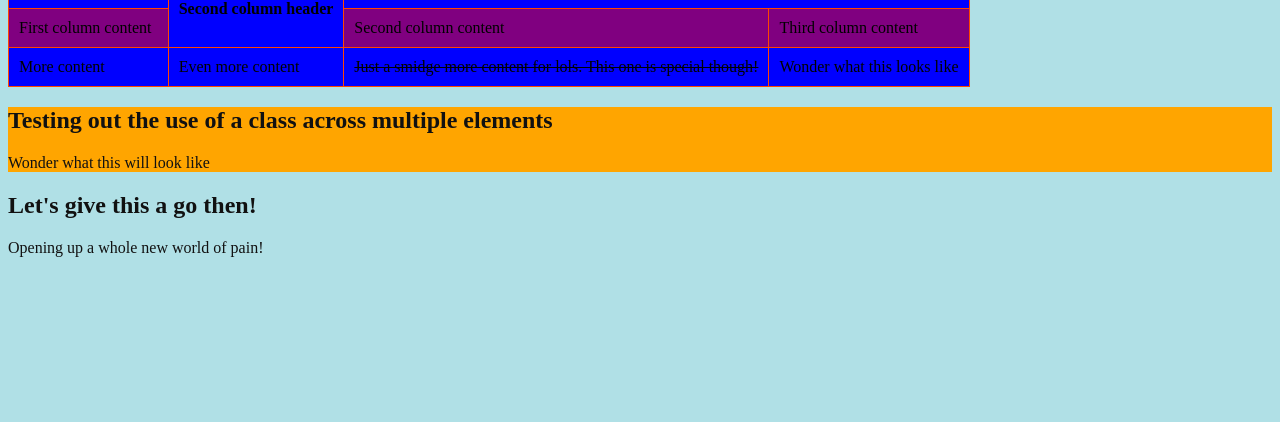
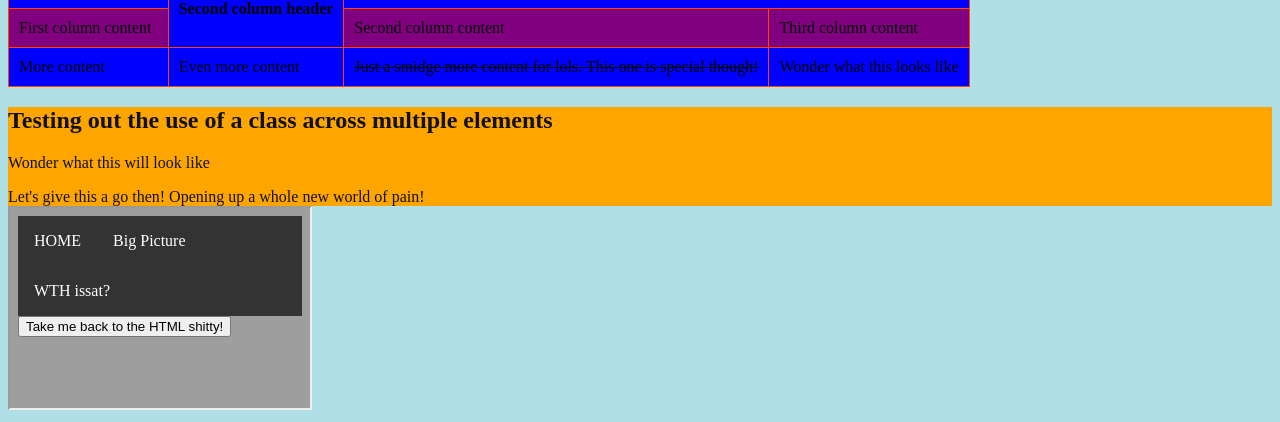
Before and after one commit to darkersigns/html-learning, a plain HTML site: page index.html in a window 1280 px wide. Shown: the part 5295-5717 px from the top of the page. Before the commit the page ends 5568 px from the top, so only its background shows below. Drawn offline with Linux system fonts and the light colour scheme.

Commit message:
Iframe usage.

```diff
--- a/index.html
+++ b/index.html
@@ -184,13 +184,17 @@ lines. Doesn't matter in the browser though. Clever son of a bitch this HTML</p>
 <div class="classtestinglol">
     <h2>Testing out the use of a class across multiple elements</h2>
     <p>Wonder what this will look like</p>
+
+    <span class="classtestinglol">
+    Let's give this a go then!
+    Opening up a whole new world of pain!
+</span>
+
 </div>
 
-<span class="classtestinglol">
-    <h2>Let's give this a go then!</h2>
-    <p>Opening up a whole new world of pain!</p>
-</span>
+<iframe src="full_background.html" height="200" width="300"></iframe>
 
+<!--todo! Why are both pages being shown in the iframe even though I'm linking one of them?-->
 
 </body>
 </html>
```
